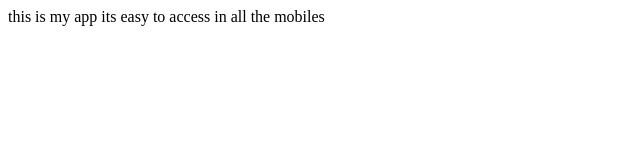
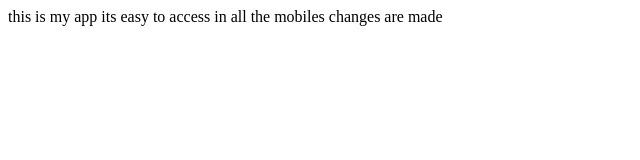
Before and after one commit to afhra/freshersbatch-oct16, a plain HTML site: page SampleProj/src/index.html in a window 1280 px wide. Shown: the whole page, without its empty margins (0-640 px from the left). Drawn offline with Linux system fonts and the light colour scheme.

Commit message:
Update index.html

```diff
--- a/SampleProj/src/index.html
+++ b/SampleProj/src/index.html
@@ -5,5 +5,6 @@
 <body>
 this is my app
 its easy to access in all the mobiles
+  changes are made
 </body>
 </html>
```
